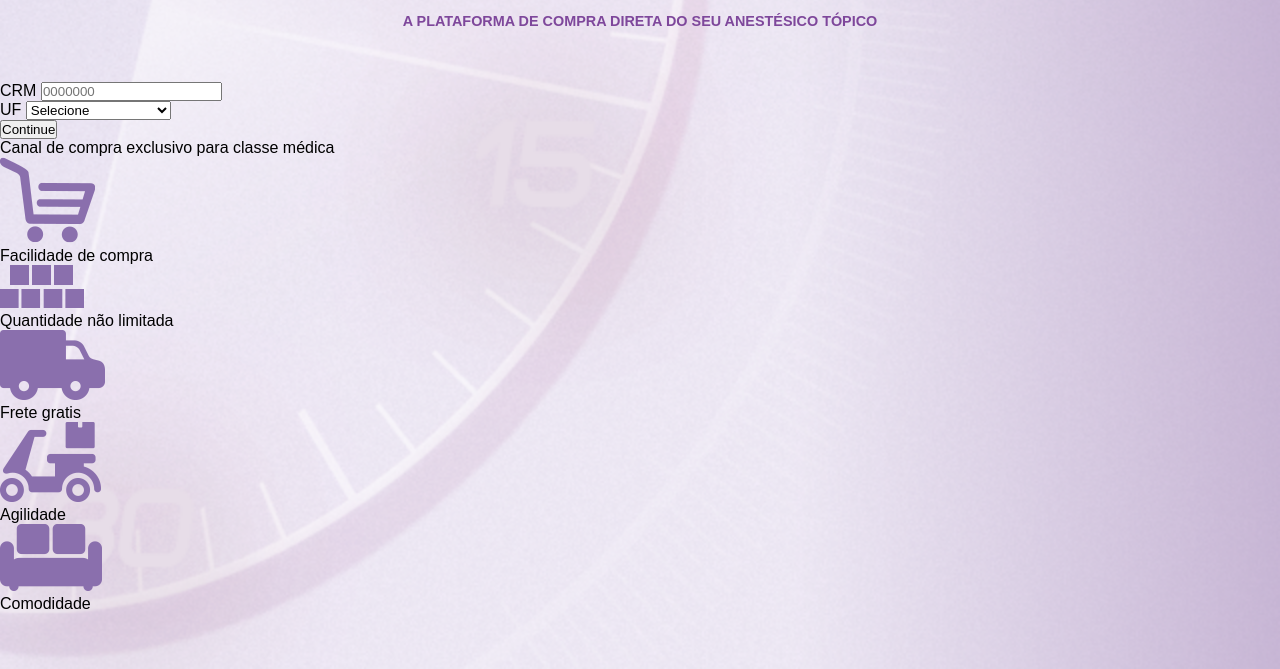
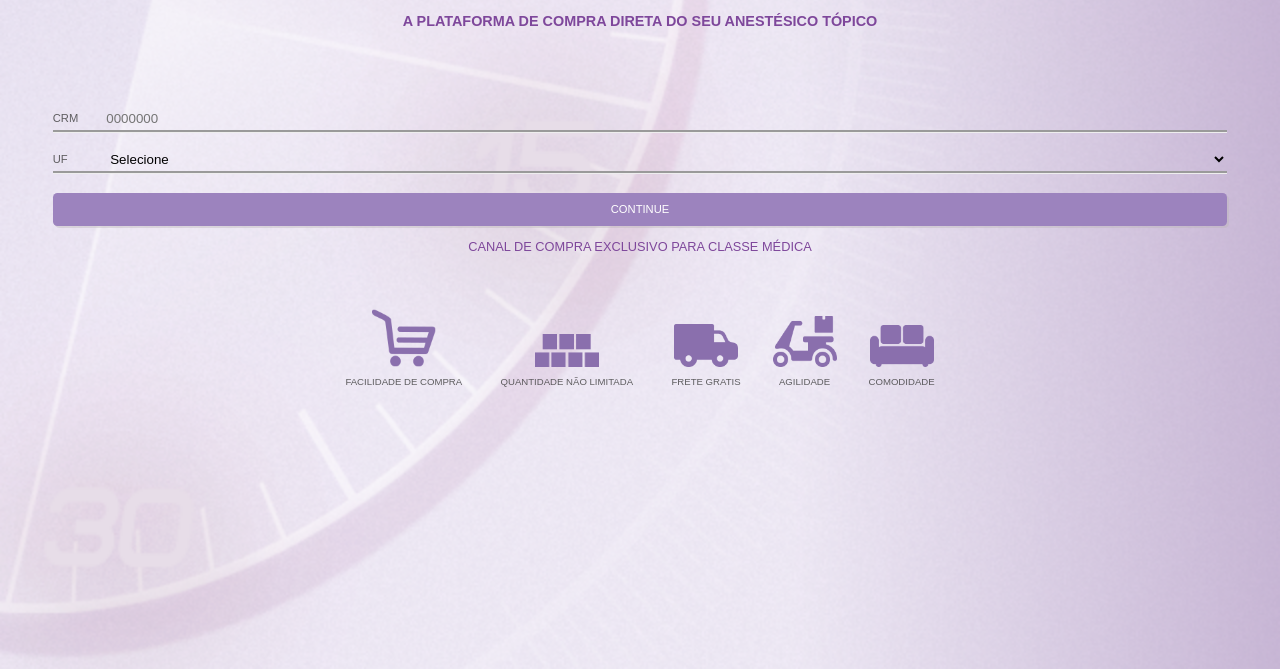
Before and after one commit to fernandadegolin/challenges, a plain HTML site: page Huia/index.html in a window 1280 px wide. Shown: the part 131-800 px from the top of the page. Drawn offline with Linux system fonts and the light colour scheme; a script that the page names is missing.

Commit message:
Add files via upload

```diff
--- /dev/null
+++ b/Huia/src/scripts/script.js
@@ -0,0 +1,45 @@
+/*
+    1)
+    CRM - obrigatorio
+    CRM - só números
+
+    2)
+    Alerta de campos obrigatorios
+
+    3)
+    Validação de todos os campos
+        > clicar em continue
+            > redirecionar para Huia
+
+*/
+
+
+/*
+
+const botao = document.getElementById('btn');
+    botao.addEventListener('click', clicar);
+
+
+    function clicar (){
+
+
+        console.log('ta clicando')
+    }
+ */
+
+
+let a = 2;
+
+function sim() {
+    if {
+        a === 8;
+
+    console.log('sim')
+    } else {
+    console.log('falso')
+}
+
+
+let a = 2
+
+let validar = a === 8? 'true' : 'false';
--- a/Huia/src/styles/main.css
+++ b/Huia/src/styles/main.css
@@ -10,11 +10,26 @@ body{
     background-size: cover;
 }
 
+input, select{
+    outline: none;
+    border: none;
+    background: transparent;
+    width: 100%;
+}
+
+label{
+    width: 5em;
+    color: var(--txt-color);
+}
+
 :root {
     --btn: #9c83be;
     --title-color: #7e479b;
+    --txt-color: #3d3d3dce;
 }
 
+
+/* HEADER */
 .top{
     display: flex;
     flex-direction: column;
@@ -39,3 +54,97 @@ body{
         text-align: center;
         font-size: .9em;
     }
+
+/* FIM HEADER */
+
+
+
+/* MAIN */
+
+.register{
+    display: flex;
+    flex-direction: column;
+    margin: 2.2em;
+    padding: 1.1em;
+}
+
+    .register .crm, .uf{
+        border-bottom-style: groove;
+        margin: .7em 0;
+        font-size: .7em;
+        line-height: 2em;
+        display: flex;
+    }
+
+    .register .btn{
+        display: flex;
+        justify-content: center;
+    }
+
+        .btn button{
+            width: 100%;
+            background: var(--btn);
+            color: #fff;
+            border: none;
+            text-transform: uppercase;
+            font-size: .7em;
+            height: 3em;
+            border-radius: .4em;
+            box-shadow: 2px 2px 0 #b9b2b261;
+            box-shadow: 0pxp 0px 8px 2 px black;
+            margin: 1em 0;
+            cursor: pointer;
+        }
+
+    .register-txt{
+        text-transform: uppercase;
+        color: var(--title-color);
+        text-align: center;
+        font-size: .8em;
+        padding-left: 2em;
+        padding-right: 2em;
+        line-height: 1.5em;
+    }
+
+/* FIM MAIN */
+
+
+
+/* FOOTER */
+
+.icon{
+    display: flex;
+    flex-wrap: wrap;
+    align-items: baseline;
+    justify-content: center;
+    margin: 2em;
+    cursor: pointer;
+}
+
+    figure{
+        display: flex;
+        flex-direction: column;
+        align-items: center;
+        margin-bottom: 1em;
+    }
+
+    figcaption{
+        text-transform: uppercase;
+        text-align: center;
+        font-size: .6em;
+        color: var(--txt-color);
+        padding-left: 2em;
+        padding-right: 2em;
+        margin-top: 1em;
+    }
+
+    .icon img{
+        width: 4em;
+    }
+
+    .icon-first, .icon-second{
+        display: flex;
+        align-items: baseline;
+    }
+
+/* FIM FOOTER */
```
